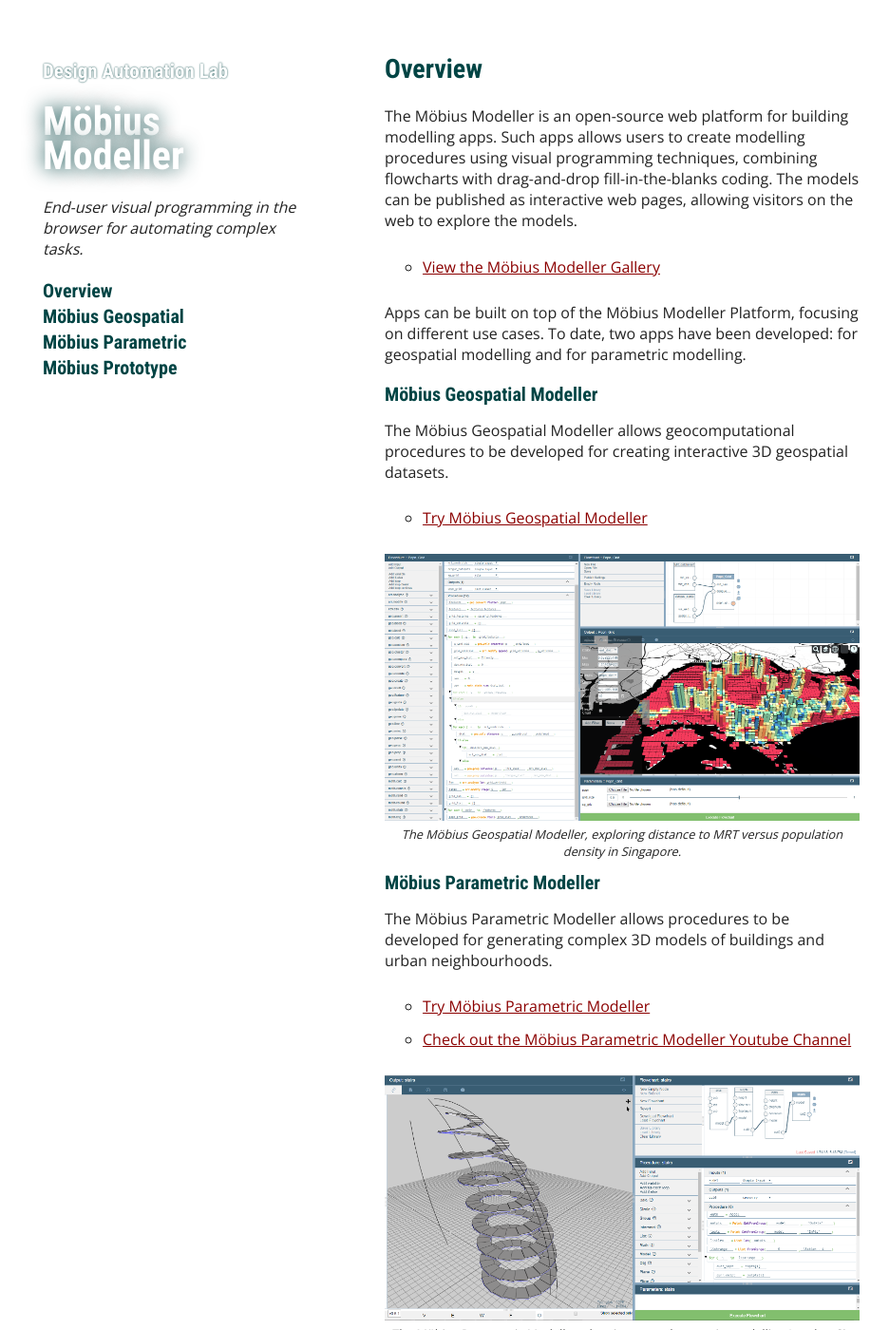
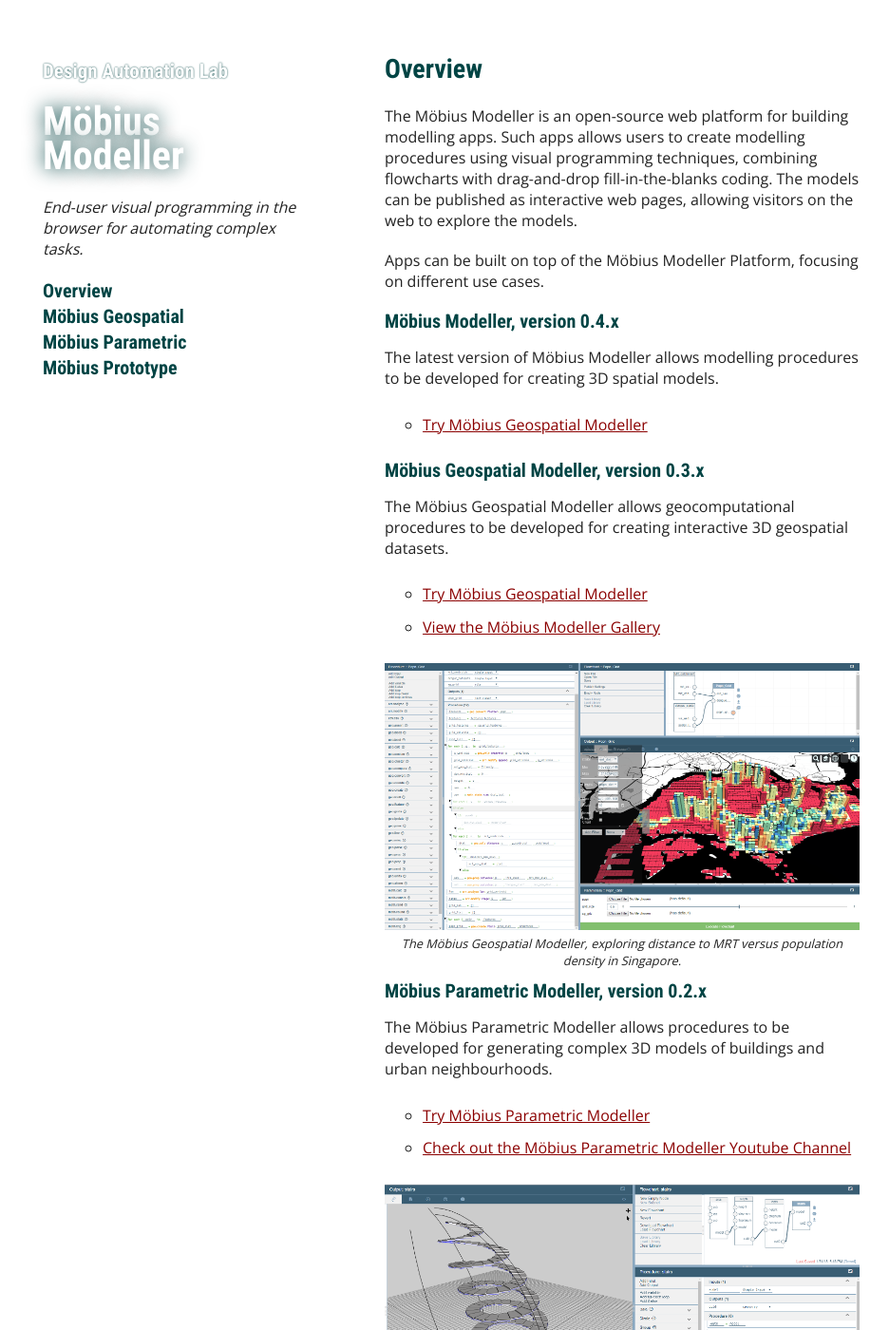
Before and after one commit to design-automation/design-automation-website, a Jekyll site: the page built from software/mobius/index.md, in a window 1280 px wide and 1400 px high. Shown: the whole window at 95% size, without its empty margins (165-1101 px from the left). Built offline with Jekyll 4.4.1, drawn with Linux system fonts in a browser that asks for light colours; a script that is not in the unit is left out.

Commit message:
updated mobius links

```diff
--- a/software/mobius/index.md
+++ b/software/mobius/index.md
@@ -6,19 +6,24 @@
 
 The Möbius Modeller is an open-source web platform for building modelling apps. Such apps allows users to create modelling procedures using visual programming techniques, combining flowcharts with drag-and-drop fill-in-the-blanks coding. The models can be published as interactive web pages, allowing visitors on the web to explore the models.
 
-* [View the Möbius Modeller Gallery](https://design-automation.github.io/mobius-cesium/gallery)
+Apps can be built on top of the Möbius Modeller Platform, focusing on different use cases.
 
-Apps can be built on top of the Möbius Modeller Platform, focusing on different use cases. To date, two apps have been developed: for geospatial modelling and for parametric modelling.
+## Möbius Modeller, version 0.4.x
 
-## Möbius Geospatial Modeller
+The latest version of Möbius Modeller allows modelling procedures to be developed for creating 3D spatial models.
+
+* [Try Möbius Geospatial Modeller](http://mobius.design-automation.net)
+
+## Möbius Geospatial Modeller, version 0.3.x
 
 The Möbius Geospatial Modeller allows geocomputational procedures to be developed for creating interactive 3D geospatial datasets.
 
 * [Try Möbius Geospatial Modeller](https://design-automation.github.io/mobius-geospatial/editor)
+* [View the Möbius Modeller Gallery](https://design-automation.github.io/mobius-cesium/gallery)
 
 {% include fig.html file="MobiusCES_MRT_vs_PopDen.png" caption="The Möbius Geospatial Modeller, exploring distance to MRT versus population density in Singapore." %}
 
-## Möbius Parametric Modeller
+## Möbius Parametric Modeller, version 0.2.x
 
 The Möbius Parametric Modeller allows  procedures to be developed for generating complex 3D models of buildings and urban neighbourhoods.
 
```
